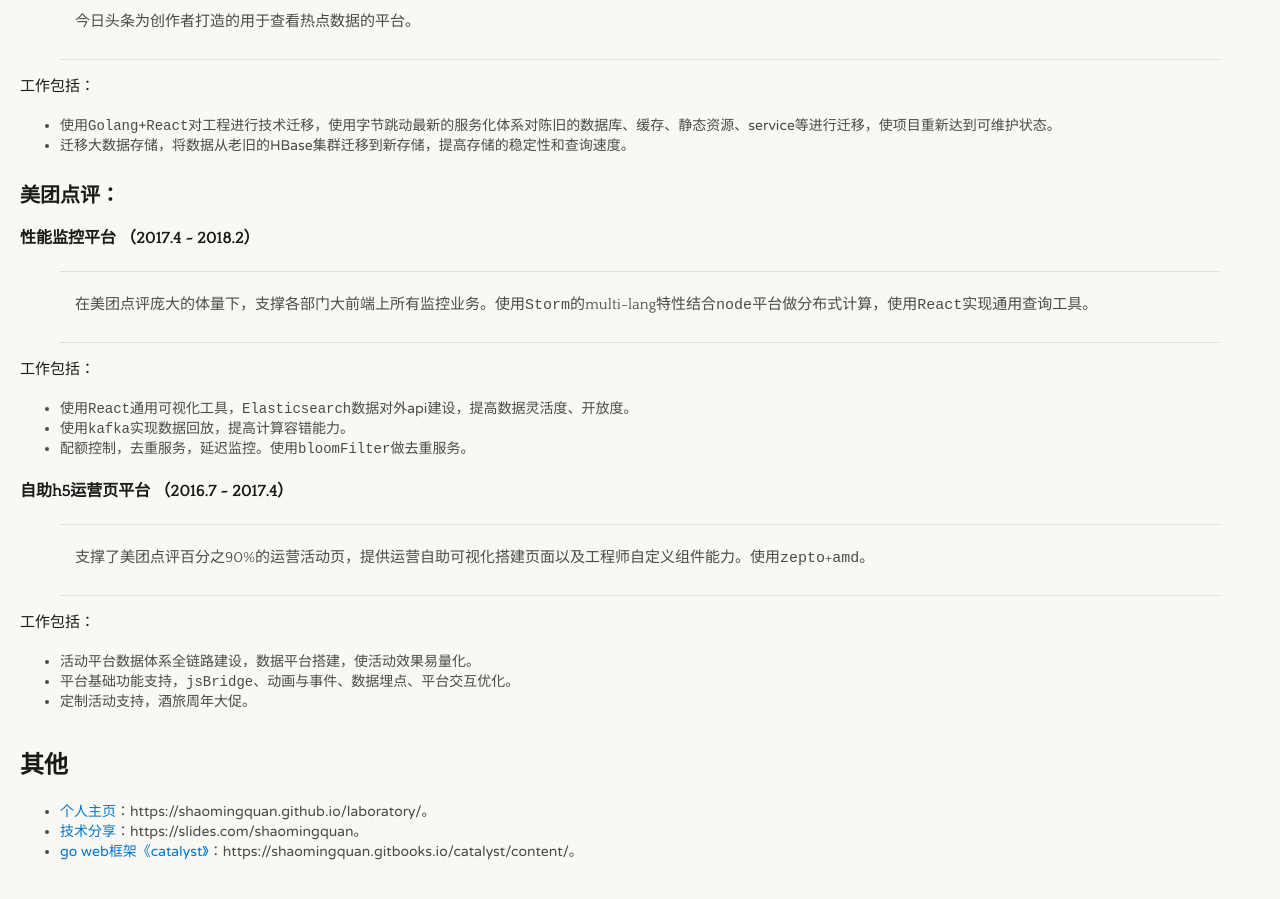
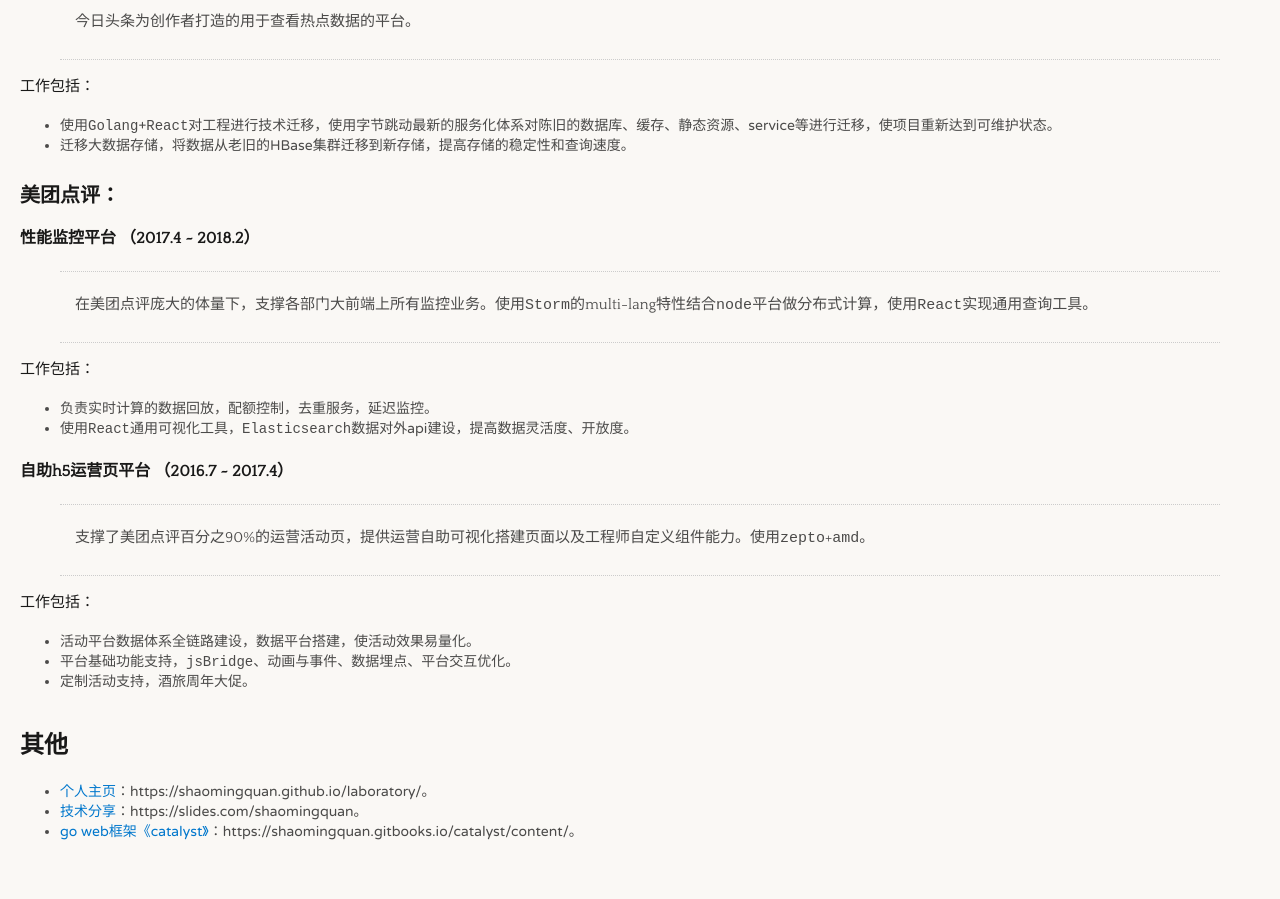
Before and after one commit to liuxing6103/liuxing6103.github.io, a Jekyll site: the page built from resume/index.html, in a window 1280 px wide and 900 px high, scrolled down 1021 px. Built offline with Jekyll 4.4.1, drawn with Linux system fonts in a browser that asks for light colours.

Commit message:
Update resume.html

```diff
--- a/_layouts/resume.html
+++ b/_layouts/resume.html
@@ -414,9 +414,8 @@
 	</blockquote>
 	<p>工作包括：</p>
 	<ul>
+		<li>负责实时计算的数据回放，配额控制，去重服务，延迟监控。</li>
 		<li>使用<code>React</code>通用可视化工具，<code>Elasticsearch</code>数据对外api建设，提高数据灵活度、开放度。</li>
-		<li>使用<code>kafka</code>实现数据回放，提高计算容错能力。</li>
-		<li>配额控制，去重服务，延迟监控。使用<code>bloomFilter</code>做去重服务。</li>
 	</ul>
 	<h4><a id="h5_20167__20174_87"></a>自助h5运营页平台 （2016.7 ~ 2017.4）</h4>
 	<blockquote>
```
